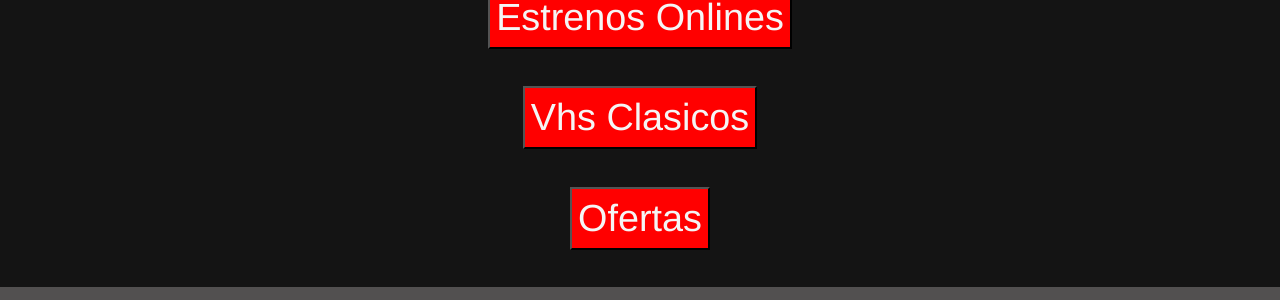
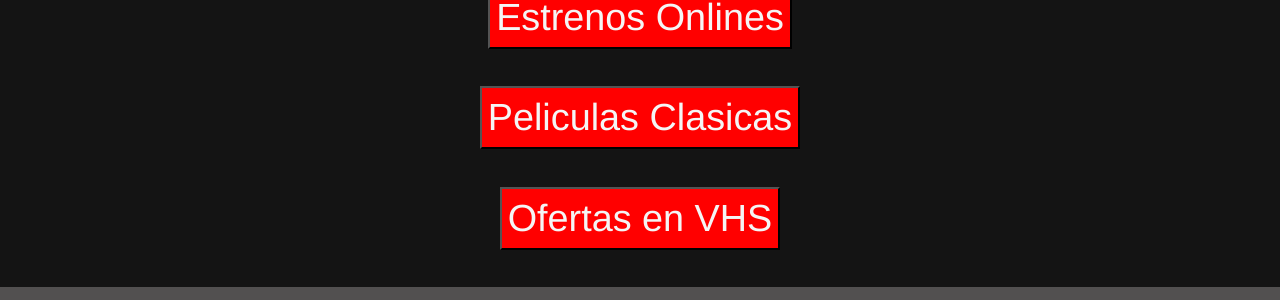
Before and after one commit to Guillesap/ReactEcomm, a React (Create React App) app: page / in a window 1280 px wide. Shown: the part 924-1224 px from the top of the page. Built offline with nearby package versions, Linux system fonts and the light colour scheme.

Commit message:
[Creando 3  Botones]

```diff
--- a/src/App.js
+++ b/src/App.js
@@ -18,8 +18,8 @@ return(
     <Saludo/>
     <Peliculas/>
     <MyButton label ="Estrenos Onlines"/>
-    <MyButton label ="Vhs Clasicos"/>
-    <MyButton label ="Ofertas"/>
+    <MyButton label ="Peliculas Clasicas"/>
+    <MyButton label ="Ofertas en VHS"/>
     <Footer data ={footerData}/>
 </>
 )
```
